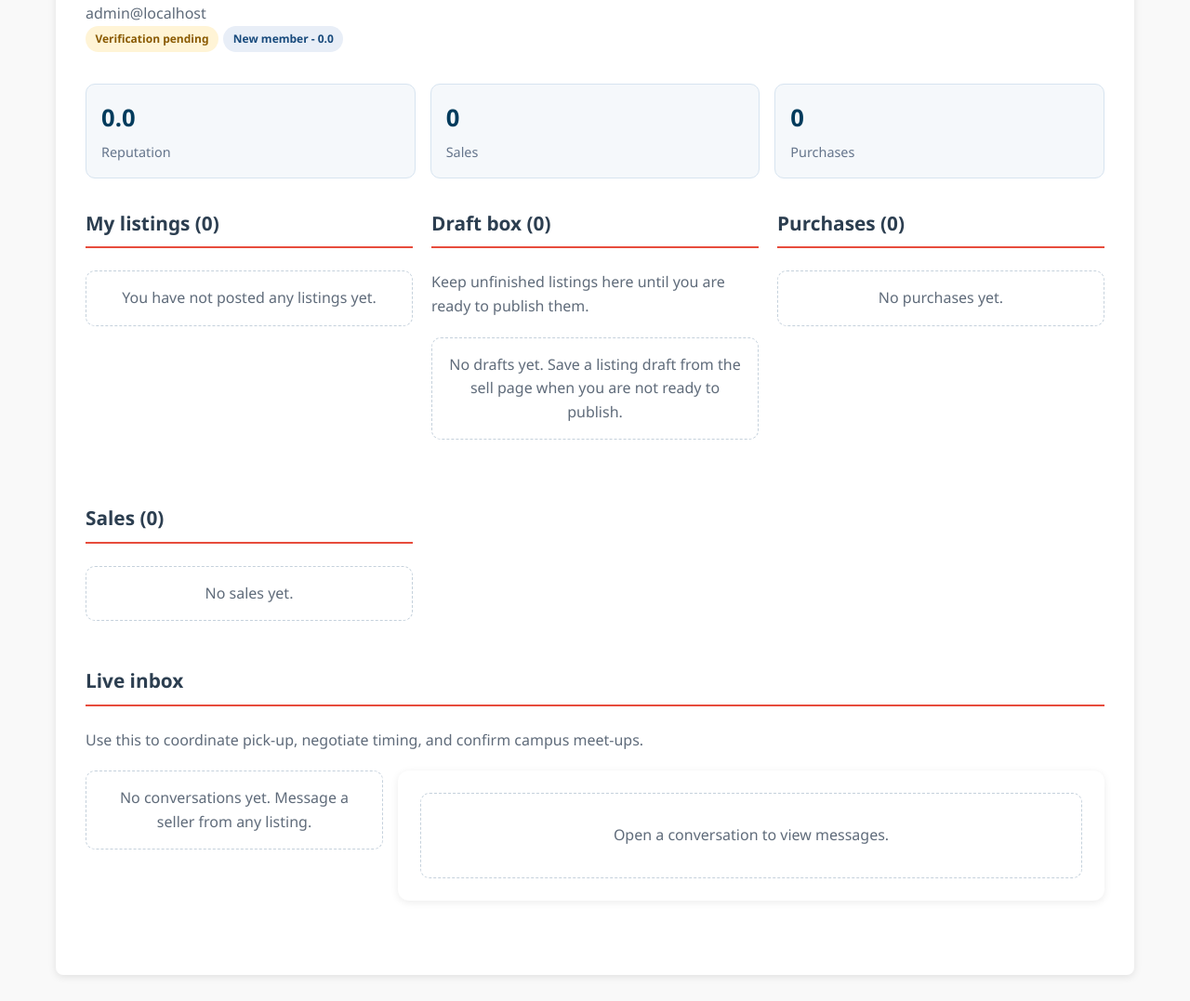
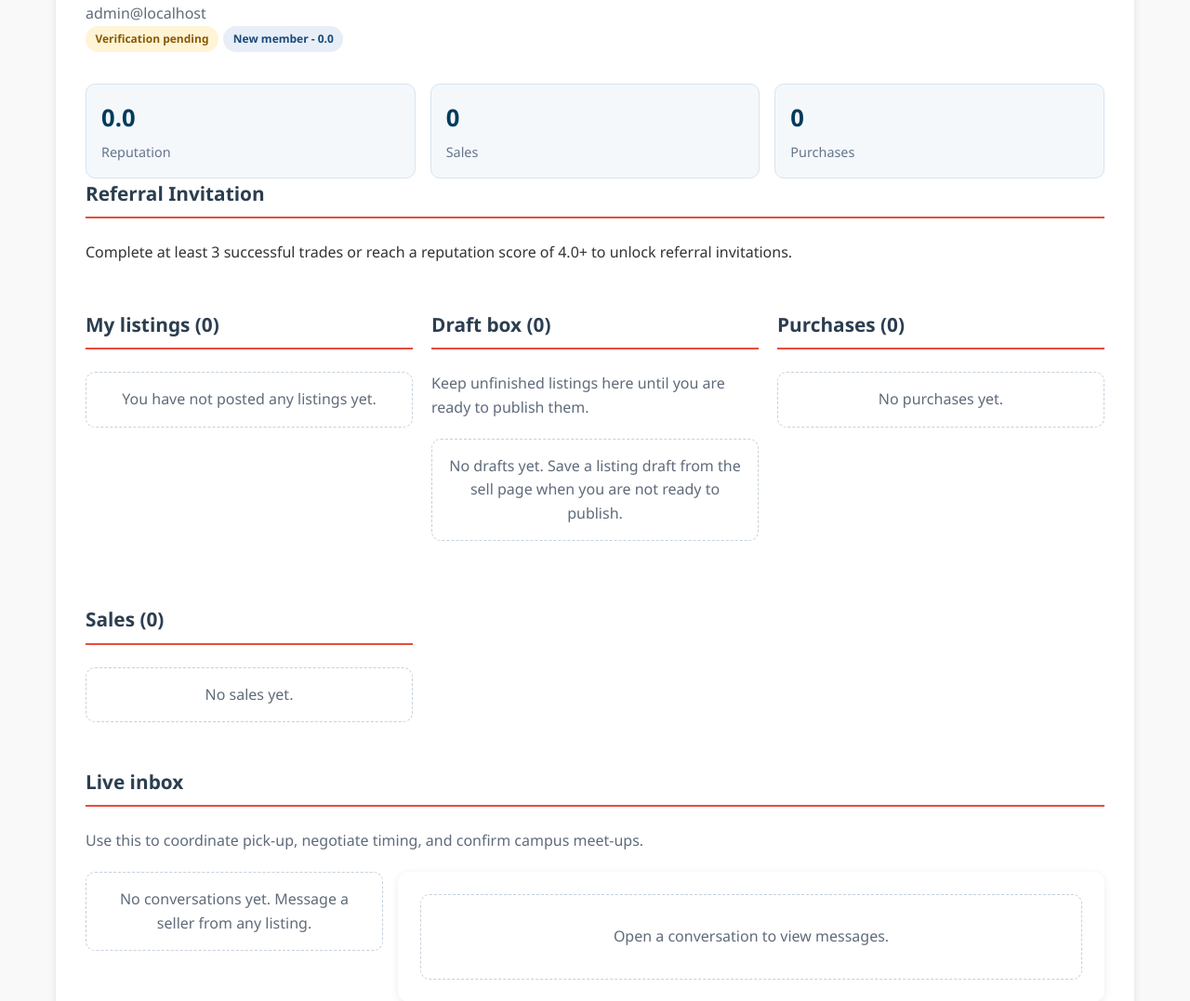
Before and after one commit to Solarch1022/CITS-5505-GroupProject, a Flask app: page /dashboard in a window 1280 px wide. Shown: the part 206-1283 px from the top of the page at 93% size. Run offline with Flask 3, Linux system fonts and the light colour scheme; a user stored in the database is signed in; some libraries are stand-ins or nearby versions.

Commit message:
Add referral system: code generation, registration input, wallet rewards, and dashboard copy feature

```diff
--- a/src/app.py
+++ b/src/app.py
@@ -13,7 +13,7 @@ from werkzeug.utils import secure_filename
 sys.path.insert(0, os.path.dirname(__file__))
 
 from config import config
-from models import Conversation, Item, ItemImage, Message, PaymentMethod, Transaction, User, Wallet, WalletEntry, CartItem, db
+from models import Conversation, Item, ItemImage, Message, PaymentMethod, Referral, Transaction, User, Wallet, WalletEntry, CartItem, db
 
 
 ITEM_CATEGORIES = ['Electronics', 'Furniture', 'Clothing', 'Books', 'Sports', 'Other']
@@ -29,6 +29,9 @@ MAX_TOP_UP_AMOUNT = 2000.0
 MIN_WITHDRAWAL_AMOUNT = 5.0
 WITHDRAWAL_FEE_RATE = 0.02
 WITHDRAWAL_FEE_MINIMUM = 0.50
+REFERRAL_REWARD_AMOUNT = 5.0
+REFERRAL_REQUIRED_COMPLETED_TRADES = 3
+REFERRAL_REQUIRED_REPUTATION = 4.0
 
 
 def is_valid_uwa_student_email(email):
@@ -129,6 +132,20 @@ def create_app(config_name='development'):
 
         with db.engine.begin() as connection:
             connection.execute(text('ALTER TABLE items ADD COLUMN is_draft BOOLEAN NOT NULL DEFAULT 0'))
+
+    def ensure_schema_supports_referrals():
+        inspector = inspect(db.engine)
+        table_names = inspector.get_table_names()
+
+        if 'users' in table_names:
+            user_columns = {column['name'] for column in inspector.get_columns('users')}
+            with db.engine.begin() as connection:
+                if 'referral_code' not in user_columns:
+                    connection.execute(text('ALTER TABLE users ADD COLUMN referral_code VARCHAR(20)'))
+
+        if 'referrals' not in table_names:
+            Referral.__table__.create(db.engine)
+
 
     def save_item_images(item, image_files):
         image_records = []
@@ -464,6 +481,74 @@ def create_app(config_name='development'):
             'active_listings': active_listings,
         }
 
+    def is_referral_eligible(user):
+        reputation = get_user_reputation(user)
+        completed_trades = reputation['completed_sales'] + reputation['completed_purchases']
+
+        return (
+            completed_trades >= REFERRAL_REQUIRED_COMPLETED_TRADES
+            or reputation['score'] >= REFERRAL_REQUIRED_REPUTATION
+        )
+
+
+    def generate_referral_code_for_user(user):
+        if user.referral_code:
+            return user.referral_code
+
+        while True:
+            code = f'UWA{secrets.token_hex(4).upper()}'
+            existing_user = User.query.filter_by(referral_code=code).first()
+
+            if not existing_user:
+                user.referral_code = code
+                db.session.commit()
+                return code
+
+
+    def apply_referral_reward(new_user, referral_code):
+        if not referral_code:
+            return
+
+        code = referral_code.strip().upper()
+        if not code:
+            return
+
+        referrer = User.query.filter_by(referral_code=code).first()
+
+        if not referrer:
+            return
+
+        if referrer.id == new_user.id:
+            return
+
+        existing_referral = Referral.query.filter_by(referred_user_id=new_user.id).first()
+        if existing_referral:
+            return
+
+        referrer_wallet = get_or_create_wallet(referrer)
+
+        referrer_wallet.available_balance = round_money(
+            referrer_wallet.available_balance + REFERRAL_REWARD_AMOUNT
+        )
+
+        referral = Referral(
+            referrer_id=referrer.id,
+            referred_user_id=new_user.id,
+            referral_code=code,
+            reward_amount=REFERRAL_REWARD_AMOUNT,
+        )
+
+        db.session.add(referral)
+
+        record_wallet_entry(
+            referrer_wallet,
+            'referral_reward',
+            REFERRAL_REWARD_AMOUNT,
+            f'Referral reward for inviting {new_user.username}',
+        )
+
+        db.session.commit()
+
     def serialize_user(user, include_email=False):
         payload = {
             'id': user.id,
@@ -472,6 +557,8 @@ def create_app(config_name='development'):
             'bio': user.bio or '',
             'is_uwa_verified': is_valid_uwa_student_email(user.email),
             'reputation': get_user_reputation(user),
+            'referral_code': user.referral_code,
+            'referral_eligible': is_referral_eligible(user),
         }
         if include_email:
             payload['email'] = user.email
@@ -1075,6 +1162,7 @@ def create_app(config_name='development'):
     with app.app_context():
         db.create_all()
         ensure_schema_supports_drafts()
+        ensure_schema_supports_referrals()
         ensure_existing_users_have_wallets()
         ensure_admin_account_exists()
 
@@ -1153,6 +1241,8 @@ def create_app(config_name='development'):
             if error:
                 flash(error, 'error')
                 return render_template('register.html', form_data=request.form.to_dict()), status
+
+            apply_referral_reward(user, request.form.get('referral_code', ''))
 
             flash('Registration successful. Please login with your new account.', 'success')
             return redirect(url_for('login_page', username=user.username))
@@ -1445,6 +1535,21 @@ def create_app(config_name='development'):
     def dashboard_page():
         return render_template('dashboard.html', **resolve_dashboard_context(current_user))
 
+    @app.route('/referral/generate', methods=['POST'])
+    @login_required
+    @csrf_protect
+    def generate_referral_code_route():
+        if not is_referral_eligible(current_user):
+            flash(
+                'You need at least 3 completed trades or a reputation score of 4.0+ to generate a referral code.',
+                'error'
+            )
+            return redirect(url_for('dashboard_page'))
+
+        code = generate_referral_code_for_user(current_user)
+        flash(f'Your referral code has been generated: {code}', 'success')
+        return redirect(url_for('dashboard_page'))
+
     @app.route('/profile')
     @login_required
     def profile_page():
--- a/src/models.py
+++ b/src/models.py
@@ -17,6 +17,7 @@ class User(db.Model):
     bio = db.Column(db.Text)
     created_at = db.Column(db.DateTime, default=datetime.utcnow)
     updated_at = db.Column(db.DateTime, default=datetime.utcnow, onupdate=datetime.utcnow)
+    referral_code = db.Column(db.String(20), unique=True, index=True)
 
     items = db.relationship('Item', backref='seller', lazy=True, foreign_keys='Item.seller_id')
     seller_transactions = db.relationship('Transaction', backref='seller', lazy=True, foreign_keys='Transaction.seller_id')
@@ -38,6 +39,19 @@ class User(db.Model):
         lazy=True,
         cascade='all, delete-orphan',
         order_by='WalletEntry.created_at.desc()'
+    )
+    referrals_made = db.relationship(
+    'Referral',
+    backref='referrer',
+    lazy=True,
+    foreign_keys='Referral.referrer_id'
+    )
+    referral_received = db.relationship(
+    'Referral',
+    backref='referred_user',
+    lazy=True,
+    foreign_keys='Referral.referred_user_id',
+    uselist=False
     )
 
     def set_password(self, password):
@@ -113,6 +127,20 @@ class Transaction(db.Model):
 
     def __repr__(self):
         return f'<Transaction {self.id}>'
+
+
+class Referral(db.Model):
+    __tablename__ = 'referrals'
+
+    id = db.Column(db.Integer, primary_key=True)
+    referrer_id = db.Column(db.Integer, db.ForeignKey('users.id'), nullable=False, index=True)
+    referred_user_id = db.Column(db.Integer, db.ForeignKey('users.id'), nullable=False, unique=True, index=True)
+    referral_code = db.Column(db.String(20), nullable=False, index=True)
+    reward_amount = db.Column(db.Float, default=5.0, nullable=False)
+    created_at = db.Column(db.DateTime, default=datetime.utcnow, index=True)
+
+    def __repr__(self):
+        return f'<Referral {self.referrer_id} -> {self.referred_user_id}>'
 
 
 class Wallet(db.Model):
--- a/src/static/js/main.js
+++ b/src/static/js/main.js
@@ -495,6 +495,42 @@ function attachUserDropdown() {
     });
 }
 
+function attachReferralCopyButton() {
+    const copyButton = document.querySelector('[data-copy-referral]');
+    const referralCodeText = document.getElementById('referralCodeText');
+    const feedback = document.getElementById('copyFeedback');
+
+    if (!copyButton || !referralCodeText || !feedback) {
+        return;
+    }
+
+    copyButton.addEventListener('click', async () => {
+        const code = referralCodeText.textContent.trim();
+
+        if (!code) {
+            return;
+        }
+
+        try {
+            await navigator.clipboard.writeText(code);
+
+            feedback.style.display = 'inline';
+
+            setTimeout(() => {
+                feedback.style.display = 'none';
+            }, 1500);
+        } catch (error) {
+            feedback.textContent = 'Copy failed';
+            feedback.style.display = 'inline';
+
+            setTimeout(() => {
+                feedback.textContent = 'Copied!';
+                feedback.style.display = 'none';
+            }, 1500);
+        }
+    });
+}
+
 document.addEventListener('DOMContentLoaded', () => {
     attachSellImagePicker();
     attachItemGallery();
@@ -503,4 +539,5 @@ document.addEventListener('DOMContentLoaded', () => {
     attachWalletModal();
     attachWalletVisibilityToggle();
     attachUserDropdown();
+    attachReferralCopyButton();
 });
--- a/src/templates/dashboard.html
+++ b/src/templates/dashboard.html
@@ -34,6 +34,45 @@
                 <span class="metric-label">Purchases</span>
             </div>
         </div>
+
+        <section class="dashboard-section">
+            <h2>Referral Invitation</h2>
+
+            {% if dashboard.user.referral_code %}
+                <p>Your referral code:</p>
+                <div style="display: flex; align-items: center; gap: 10px; margin: 8px 0;">
+                    <strong id="referralCodeText">{{ dashboard.user.referral_code }}</strong>
+
+                    <button
+                        type="button"
+                        class="btn btn-sm btn-secondary"
+                        data-copy-referral
+                    >
+                        Copy
+                    </button>
+                </div>
+
+                <span id="copyFeedback" style="font-size: 0.9em; color: green; display: none;">
+                    Copied!
+                </span>
+
+                <p>Share this code with new users. You will receive rewards when they register using it.</p>
+
+            {% elif dashboard.user.referral_eligible %}
+                <p>You are eligible to generate a referral code.</p>
+
+                <form method="post" action="{{ url_for('generate_referral_code_route') }}">
+                    <input type="hidden" name="csrf_token" value="{{ csrf_token }}">
+                    <button type="submit" class="btn btn-primary">Generate Referral Code</button>
+                </form>
+
+            {% else %}
+                <p>
+                    Complete at least 3 successful trades or reach a reputation score of 4.0+
+                    to unlock referral invitations.
+                </p>
+            {% endif %}
+        </section>
 
         <div class="dashboard-grid">
             <section class="dashboard-section">
```
Also changed, not shown: src/templates/register.html (+11 -0 lines).
